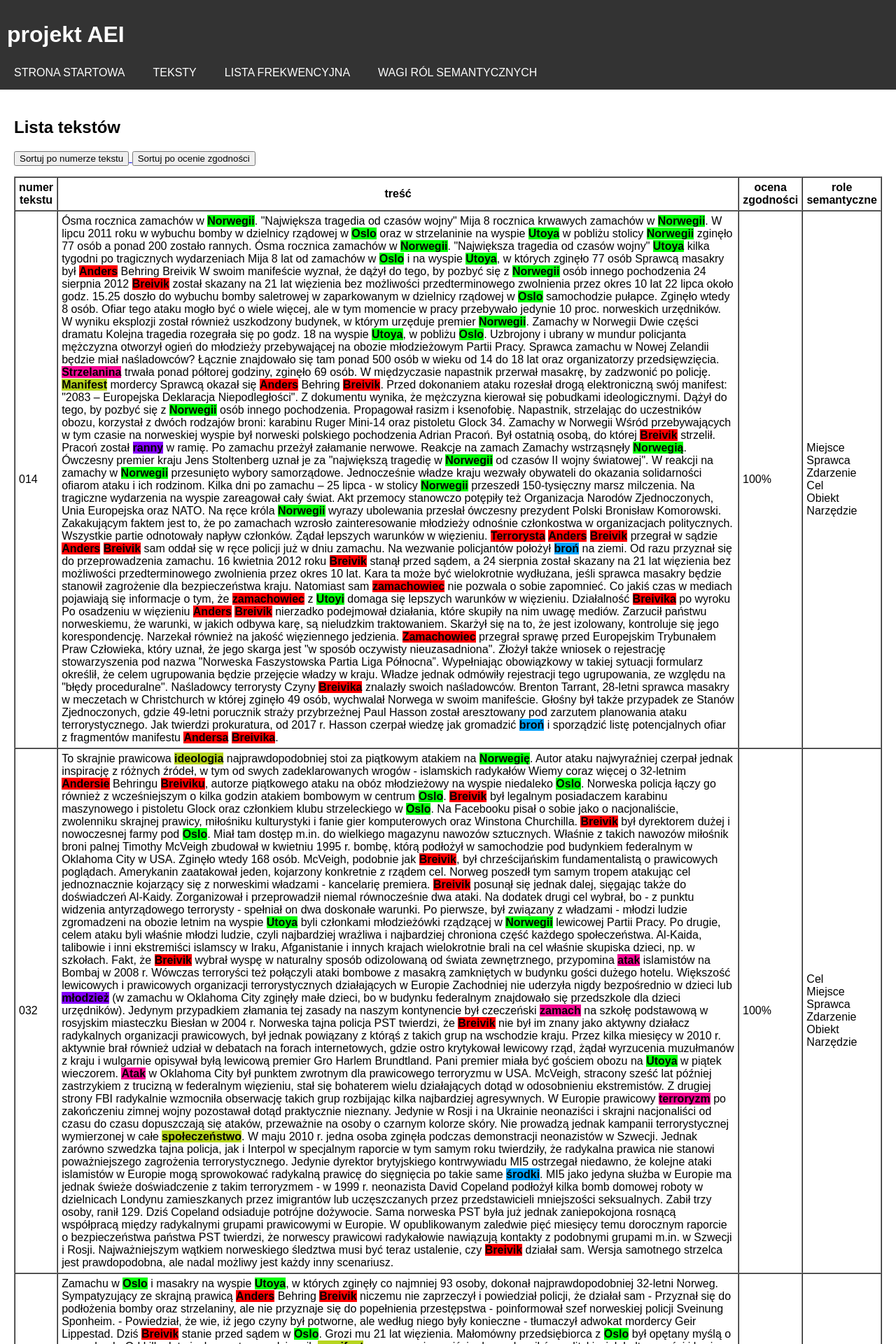
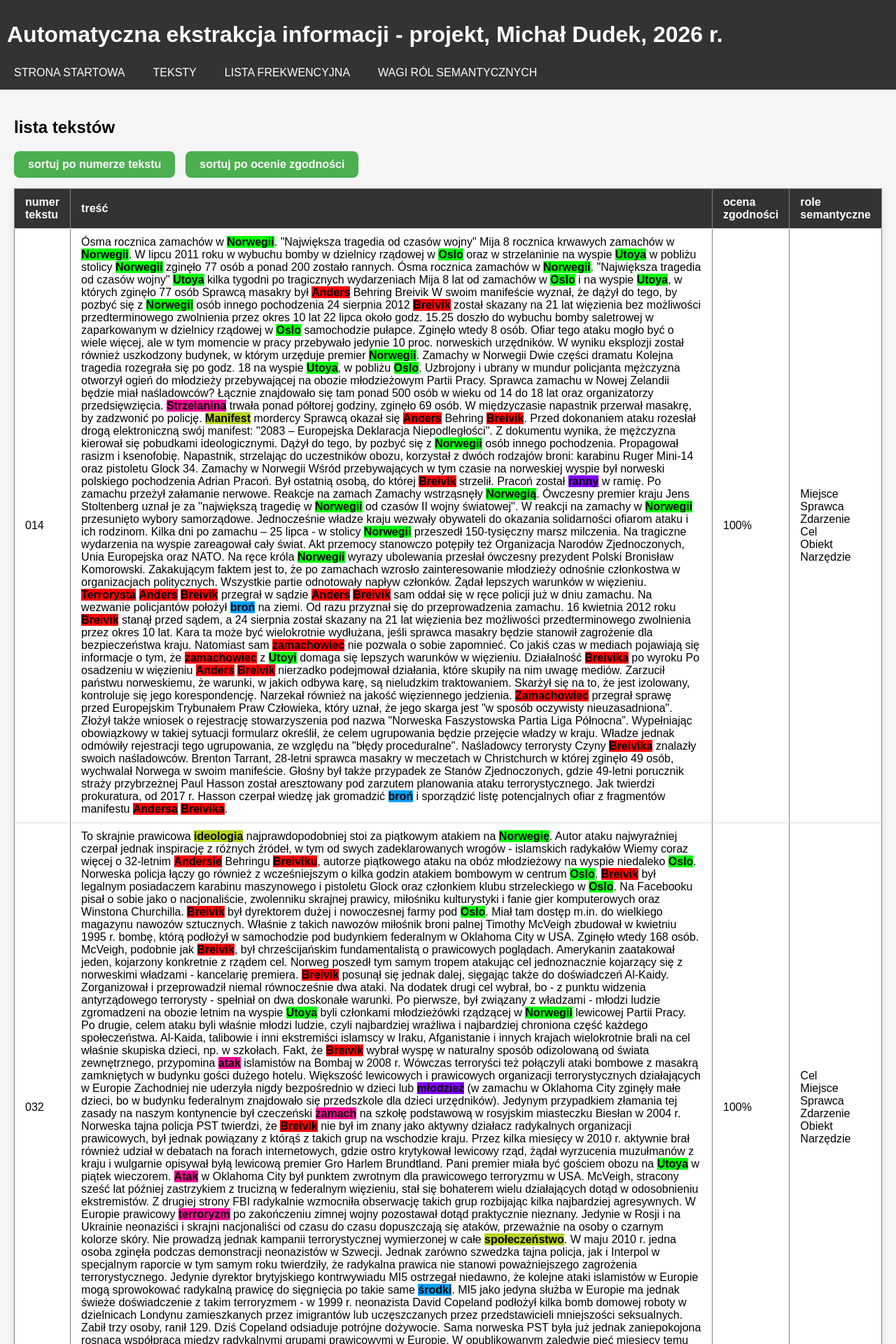
Before and after one commit to michaldudek15/semantic-text-analysis, a Flask app: page /texts in a window 1280 px wide. Shown: the top 1920 px of the page at 70% size. Run offline with Flask 3, Linux system fonts and the light colour scheme; parts of the project's set-up code (start-up, migrations or seed data) failed here and were passed over.

Commit message:
refactor styles in base, texts, weights, word_lists, and words_table templates for consistency and improved user experience; update headings for clarity

```diff
--- a/templates/base.html
+++ b/templates/base.html
@@ -4,21 +4,85 @@
     <meta charset="utf-8">
     <title>{% block title %}projekt AEI{% endblock %}</title>
     <style>
-        body { font-family: Arial, sans-serif; margin: 0; padding: 0; }
-        header { background-color: #333; color: white; padding: 10px; }
-        nav { display: flex; gap: 20px; }
-        nav a {
-            color: white;
-            text-decoration: none;
-            padding: 5px 10px;
-        }
-        nav a:hover { background-color: #555; border-radius: 4px; }
-        main { padding: 20px; }
+    /* Ogólne style */
+    body {
+        font-family: Arial, sans-serif;
+        background-color: #f5f5f5;
+        margin: 0;
+        padding: 0;
+    }
+
+    header {
+        background-color: #333;
+        color: white;
+        padding: 10px;
+    }
+
+    nav {
+        display: flex;
+        gap: 20px;
+    }
+
+    nav a {
+        color: white;
+        text-decoration: none;
+        padding: 5px 10px;
+    }
+
+    nav a:hover {
+        background-color: #555;
+        border-radius: 4px;
+    }
+
+    main {
+        padding: 20px;
+    }
+
+    /* Przyciski */
+    .btn {
+        display: inline-block;
+        padding: 10px 20px;
+        background-color: #4CAF50;
+        color: white;
+        text-decoration: none;
+        border-radius: 8px;
+        font-weight: bold;
+        transition: background-color 0.2s, transform 0.2s;
+    }
+
+    .btn:hover {
+        background-color: #45a049;
+        transform: translateY(-2px);
+    }
+
+    .btn:active {
+        transform: translateY(0);
+    }
+
+    /* Tabela */
+    table {
+        border-collapse: collapse;
+        width: 100%;
+        box-shadow: 0 2px 8px rgba(0,0,0,0.1);
+        background-color: #fff;
+    }
+
+    th, td {
+        padding: 10px 15px;
+        text-align: left;
+        border-bottom: 1px solid #ddd;
+    }
+
+    th {
+        background-color: #333;
+        color: #fff;
+    }
     </style>
+
 </head>
 <body>
     <header>
-        <h1>projekt AEI</h1>
+        <h1>Automatyczna ekstrakcja informacji - projekt, Michał Dudek, 2026 r.</h1>
         <nav>
             <a href="/">STRONA STARTOWA</a>
             <a href="/texts">TEKSTY</a>
--- a/templates/index.html
+++ b/templates/index.html
@@ -3,6 +3,6 @@
 {% block title %}projekt AEI{% endblock %}
 
 {% block content %}
-<h2>aplikacja na zaliczenie przedmiotu Automatyczna Ekstrakcja Informacji - projekt</h2>
+<h2>aplikacja na zaliczenie przedmiotu Automatyczna ekstrakcja informacji - projekt</h2>
 <p>wybierz sekcję z nagłówka, aby przejść do odpowiedniej części aplikacji</p>
 {% endblock %}
--- a/templates/texts.html
+++ b/templates/texts.html
@@ -4,16 +4,12 @@
 
 {% block content %}
 <div class="container">
-  <h2>Lista tekstów</h2>
+  <h2>lista tekstów</h2>
 
   <!-- Przyciski sortowania -->
-  <div style="margin-bottom: 15px;">
-    <a href="/texts?sort_by=filename&sort_order={{ 'asc' if sort_by != 'filename' or sort_order == 'desc' else 'desc' }}">
-      <button>Sortuj po numerze tekstu</button>
-    </a>
-    <a href="/texts?sort_by=category_sum&sort_order={{ 'asc' if sort_by != 'category_sum' or sort_order == 'desc' else 'desc' }}">
-      <button>Sortuj po ocenie zgodności</button>
-    </a>
+  <div style="display: flex; gap: 15px; margin-bottom: 15px;">
+    <a href="/texts?sort_by=filename&sort_order={{ 'asc' if sort_by != 'filename' or sort_order == 'desc' else 'desc' }}" class="btn">sortuj po numerze tekstu</a>
+    <a href="/texts?sort_by=category_sum&sort_order={{ 'asc' if sort_by != 'category_sum' or sort_order == 'desc' else 'desc' }}" class="btn">sortuj po ocenie zgodności</a>
   </div>
 
   <table border="1" cellspacing="0" cellpadding="5">
```
Also changed, not shown: templates/weights.html (+0 -22 lines), templates/word_lists.html (+0 -22 lines), templates/words_table.html (+0 -43 lines).
